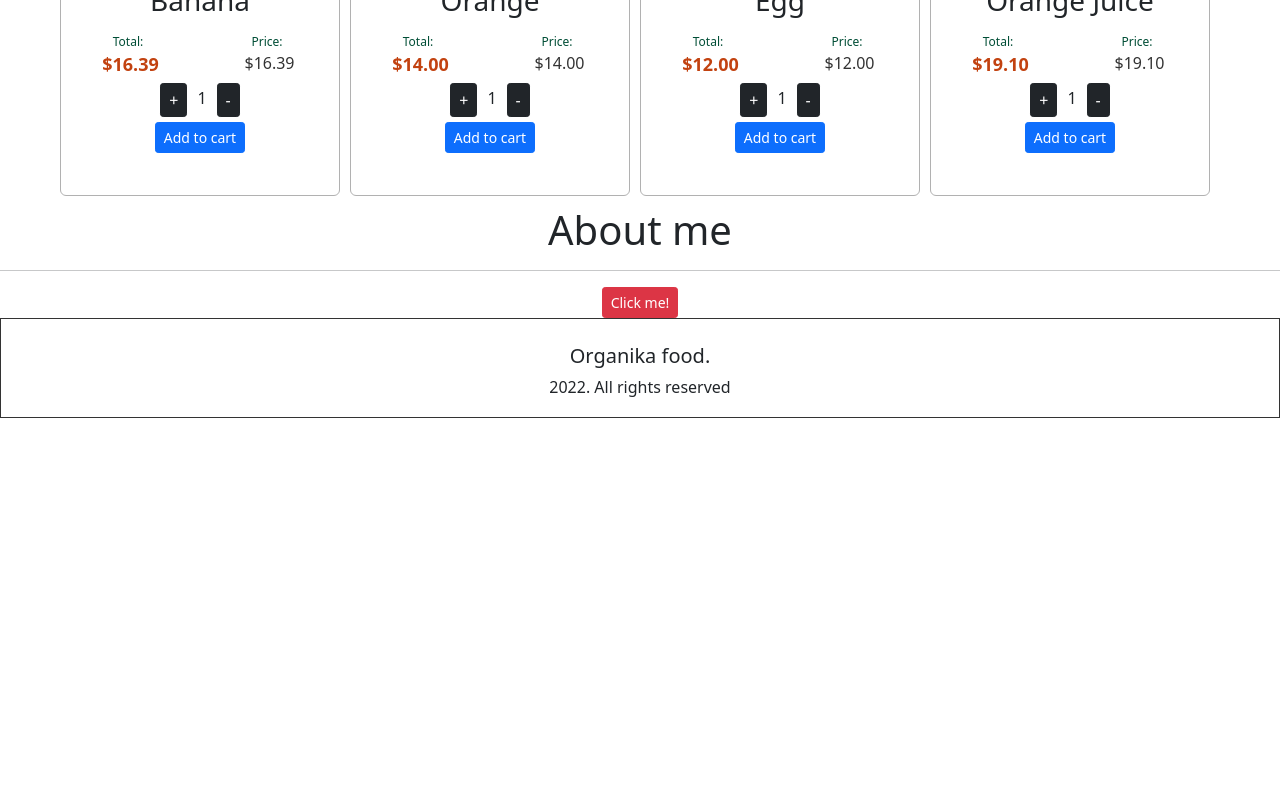
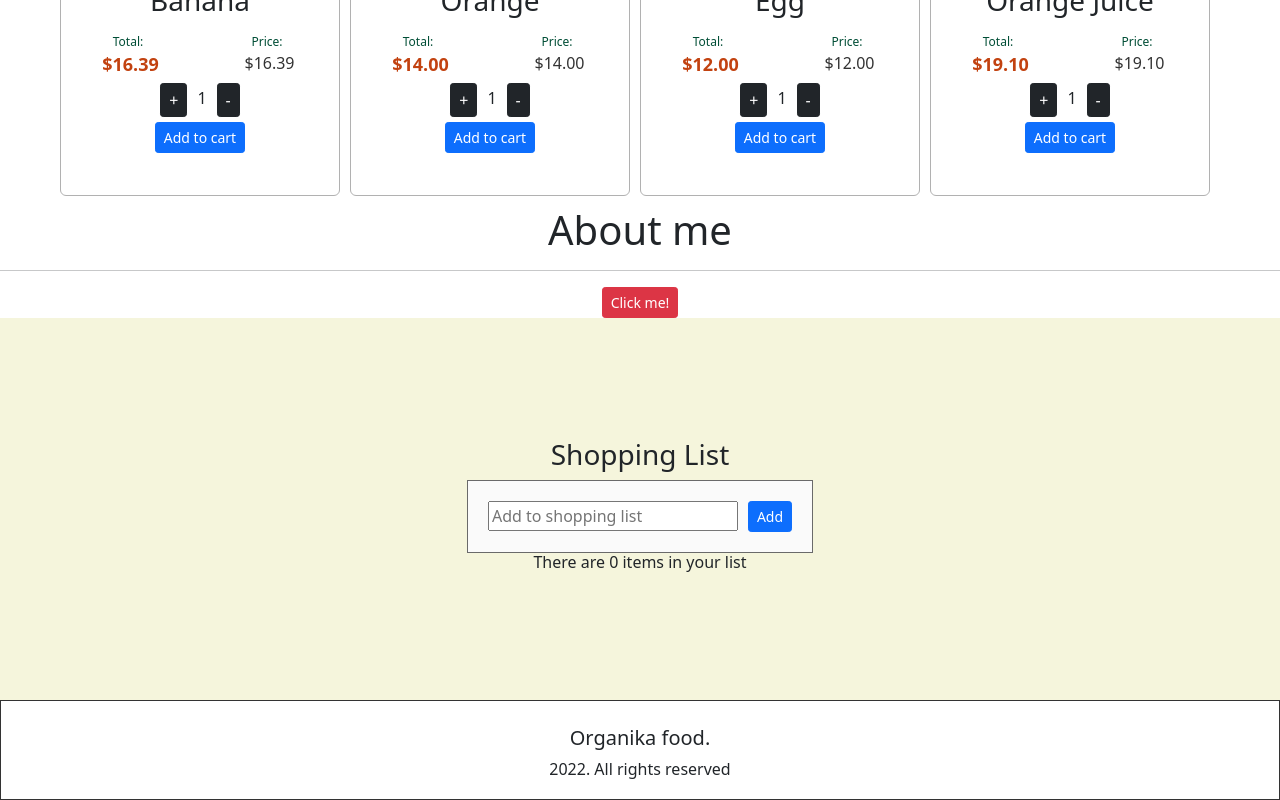
Before and after one commit to drinzunza/OnlineStorefrontend_Ch27, a React (Create React App) app: page / in a window 1280 px wide. Shown: the part 897-1697 px from the top of the page. Before the commit the page ends 1315 px from the top, so only its background shows below. Built offline with nearby package versions, Linux system fonts and the light colour scheme.

Commit message:
FSDI 107 #4

```diff
--- a/src/App.js
+++ b/src/App.js
@@ -3,6 +3,7 @@ import "./App.css";
 import Navbar from "./components/navBar";
 import Footer from "./components/footer";
 import Catalog from "./components/catalog";
+import Todo from "./components/todo";
 
 import "bootstrap/dist/css/bootstrap.min.css";
 import "bootstrap/dist/js/bootstrap.min.js";
@@ -14,6 +15,9 @@ function App() {
       <Navbar></Navbar>
       <Catalog></Catalog>
       <About></About>
+
+      <Todo></Todo>
+
       <Footer></Footer>
     </div>
   );
--- /dev/null
+++ b/src/components/todo.css
@@ -0,0 +1,23 @@
+.todo {
+    background-color: beige;
+    padding: 120px 40px;
+}
+
+.todo .form {
+    background-color: #fafafa;
+    display: inline-block;
+    padding: 20px;
+    border: 1px solid #6a6a6a;
+    width: auto;
+    margin-left: auto;
+    margin-right: auto;
+}
+
+.todo input {
+    width: 250px;
+}
+
+.todo button {
+    margin-left: 10px;
+    margin-top: -3px;
+}
--- /dev/null
+++ b/src/components/todo.jsx
@@ -0,0 +1,41 @@
+import { useState } from "react";
+import "./todo.css";
+import TodoItem from "./todoItem";
+
+const Todo = () => {
+  const [text, setText] = useState("");
+  const [shoppingList, setShoppingList] = useState([]);
+
+  const handleTextChange = (e) => {
+    setText(e.target.value);
+  };
+
+  const handleAddItem = () => {
+    let copy = [...shoppingList];
+    copy.push(text);
+    setShoppingList(copy);
+  };
+
+  return (
+    <div className="todo">
+      <h3>Shopping List</h3>
+
+      <div className="form">
+        <input onChange={handleTextChange} placeholder="Add to shopping list" type="text"></input>
+        <button onClick={handleAddItem} className="btn btn-sm btn-primary">
+          Add
+        </button>
+      </div>
+
+      <div className="list">
+        <h6>There are {shoppingList.length} items in your list</h6>
+
+        {shoppingList.map((t, index) => (
+          <TodoItem key={index} content={t}></TodoItem>
+        ))}
+      </div>
+    </div>
+  );
+};
+
+export default Todo;
--- /dev/null
+++ b/src/components/todoItem.jsx
@@ -0,0 +1,13 @@
+import "./todoItem.css";
+import QuantityPicker from "./quantityPicker";
+
+const TodoItem = (props) => {
+  return (
+    <div className="todo-item">
+      <label>{props.content}</label>
+      <QuantityPicker></QuantityPicker>
+    </div>
+  );
+};
+
+export default TodoItem;
```
Also changed, not shown: src/components/todoItem.css (added).
